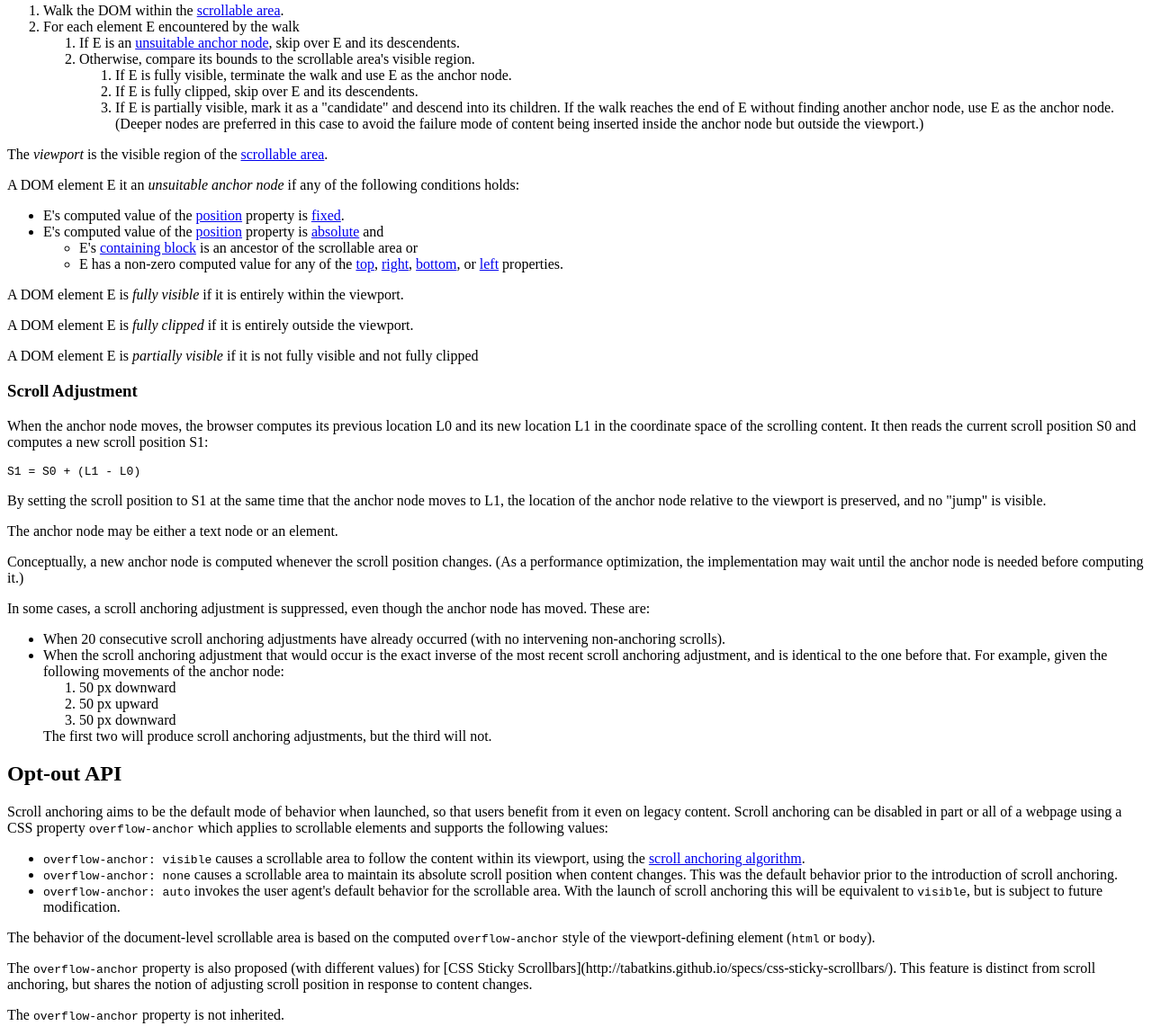
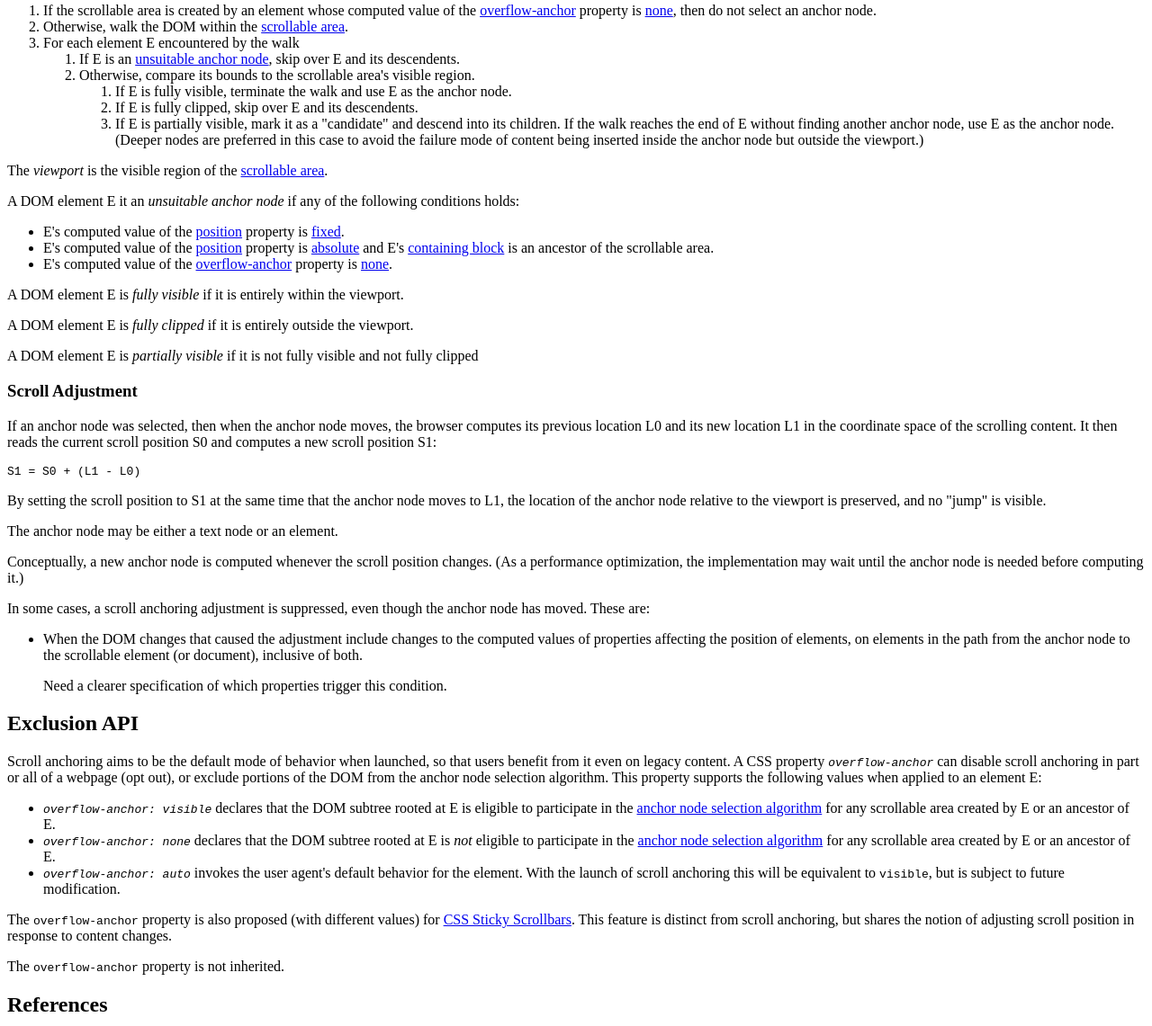
Before and after one commit to WICG/interventions, a plain HTML site: page scroll-anchoring/spec.html in a window 1280 px wide. Shown: the part 518-1659 px from the top of the page at 90% size. Drawn offline with Linux system fonts and the light colour scheme.

Commit message:
Update spec and explainer for SANACLAP and exclusion API.
Also remove specification of 20-adjustment limit, bounce suppression, and
exclusion of position:absolute with non-zero offset, and add explainer comments
about open questions (layout-affecting properties, opt-in API, unconditional
exclusion of position:absolute, remaining issues with feedback loops).

```diff
--- a/scroll-anchoring/spec.html
+++ b/scroll-anchoring/spec.html
@@ -90,7 +90,15 @@
           The <dfn id="anchoring-algorithm">algorithm to select an anchor node for a scrollable area </dfn>(either a
           document or an element with scrollable overflow) is as follows:
           <ol>
-            <li>Walk the DOM within the <a href="https://drafts.csswg.org/cssom-view/#scrolling-box">scrollable area</a>.</li>
+            <li>
+              If the scrollable area is created by an element whose computed value of the
+              <a href="#overflow-anchor">overflow-anchor</a> property is
+              <a href="#overflow-anchor-none">none</a>, then do not select an anchor node.
+            </li>
+            <li>
+              Otherwise, walk the DOM within the
+              <a href="https://drafts.csswg.org/cssom-view/#scrolling-box">scrollable area</a>.
+            </li>
             <li>
               For each element E encountered by the walk
               <ol>
@@ -126,16 +134,13 @@
               E's computed value of the <a href="https://drafts.csswg.org/css-position-3/#propdef-position">position</a> property is <a href="https://drafts.csswg.org/css-position-3/#valdef-position-fixed">fixed</a>.
             </li>
             <li>
-              E's computed value of the <a href="https://drafts.csswg.org/css-position-3/#propdef-position">position</a> property is <a href="https://drafts.csswg.org/css-position-3/#valdef-position-absolute">absolute</a> and
-              <ul>
-                <li> E's <a href="https://drafts.csswg.org/css-display-3/#containing-block">containing block</a> is an ancestor of the scrollable area or
-                <li> E has a non-zero computed value for any of the
-                  <a href="https://drafts.csswg.org/css-position-3/#propdef-top">top</a>,
-                  <a href="https://drafts.csswg.org/css-position-3/#propdef-right">right</a>,
-                  <a href="https://drafts.csswg.org/css-position-3/#propdef-bottom">bottom</a>, or
-                  <a href="https://drafts.csswg.org/css-position-3/#propdef-left">left</a>
-                  properties.
-              </ul>
+              E's computed value of the <a href="https://drafts.csswg.org/css-position-3/#propdef-position">position</a> property is <a href="https://drafts.csswg.org/css-position-3/#valdef-position-absolute">absolute</a> and E's
+              <a href="https://drafts.csswg.org/css-display-3/#containing-block">containing block</a>
+              is an ancestor of the scrollable area.
+            </li>
+            <li>
+              E's computed value of the <a href="#overflow-anchor">overflow-anchor</a>
+              property is <a href="#overflow-anchor-none">none</a>.
             </li>
           </ul>
         </p>
@@ -157,7 +162,8 @@
       <section>
         <h3>Scroll Adjustment</h3>
         <p>
-          When the anchor node moves, the browser computes its previous location L0 and
+          If an anchor node was selected, then when the anchor node moves,
+          the browser computes its previous location L0 and
           its new location L1 in the coordinate space of the scrolling content. It then
           reads the current scroll position S0 and computes a new scroll position S1:
         </p>
@@ -182,60 +188,54 @@
           the anchor node has moved. These are:
           <ul>
             <li>
-              When 20 consecutive scroll anchoring adjustments have already occurred
-              (with no intervening non-anchoring scrolls).
-            </li>
-            <li>
-              When the scroll anchoring adjustment that would occur is the exact
-              inverse of the most recent scroll anchoring adjustment, and is
-              identical to the one before that. For example, given the following
-              movements of the anchor node:
-              <ol>
-                <li>50 px downward
-                <li>50 px upward
-                <li>50 px downward
-              </ol>
-              The first two will produce scroll anchoring adjustments, but the
-              third will not.
+              When the DOM changes that caused the adjustment include changes to the
+              computed values of properties affecting the position of elements, on
+              elements in the path from the anchor node to the scrollable element (or
+              document), inclusive of both.
+              <p class="issue">
+                Need a clearer specification of which properties trigger this condition.
+              </p>
             </li>
           </ul>
         </div>
       </section>
     </section>
     <section>
-      <h2>Opt-out API</h2>
+      <h2>Exclusion API</h2>
       <p>
         Scroll anchoring aims to be the default mode of behavior when launched, so that
-        users benefit from it even on legacy content. Scroll anchoring can be disabled in
-        part or all of a webpage using a CSS property <code>overflow-anchor</code> which
-        applies to scrollable elements and supports the following values:
+        users benefit from it even on legacy content. A CSS property
+        <dfn id="overflow-anchor"><code>overflow-anchor</code></dfn> can disable
+        scroll anchoring in part or all of a webpage (opt out), or exclude portions
+        of the DOM from the anchor node selection algorithm.
+        This property supports the following values when applied to an element E:
       </p>
       <ul>
         <li>
-            <code>overflow-anchor: visible</code> causes a scrollable area to follow the content
-            within its viewport, using the <a href="#anchoring-algorithm" id="ref-for-anchoring-algorithm-1">scroll anchoring algorithm</a>.
+            <dfn><code>overflow-anchor: visible</code></dfn> declares that the DOM subtree
+            rooted at E is eligible to participate in the <a href="#anchoring-algorithm"
+            id="ref-for-anchoring-algorithm-1">anchor node selection algorithm</a>
+            for any scrollable area created by E or an ancestor of E.
         </li>
         <li>
-            <code>overflow-anchor: none</code> causes a scrollable area to maintain its absolute
-            scroll position when content changes. This was the default behavior prior to
-            the introduction of scroll anchoring.
+            <dfn id="overflow-anchor-none"><code>overflow-anchor: none</code></dfn>
+            declares that the DOM subtree rooted at E is <em>not</em> eligible to
+            participate in the <a href="#anchoring-algorithm"
+            id="ref-for-anchoring-algorithm-1">anchor node selection algorithm</a>
+            for any scrollable area created by E or an ancestor of E.
         </li>
         <li>
-            <code>overflow-anchor: auto</code> invokes the user agent's default behavior for the
-            scrollable area. With the launch of scroll anchoring this will be equivalent
+            <dfn><code>overflow-anchor: auto</code></dfn> invokes the user agent's default behavior for the
+            element. With the launch of scroll anchoring this will be equivalent
             to <code>visible</code>, but is subject to future modification.
         </li>
       </ul>
-      <p>
-        The behavior of the document-level scrollable area is based on the computed
-        <code>overflow-anchor</code> style of the viewport-defining element (<code>html</code> or <code>body</code>).
-      </p>
-      <p>
+      <div class="note">
         The <code>overflow-anchor</code> property is also proposed (with different values) for
-        [CSS Sticky Scrollbars](http://tabatkins.github.io/specs/css-sticky-scrollbars/).
+        <a href="http://tabatkins.github.io/specs/css-sticky-scrollbars/">CSS Sticky Scrollbars</a>.
         This feature is distinct from scroll anchoring, but shares the notion of
         adjusting scroll position in response to content changes.
-      </p>
+      </div>
       <p>
         The <code>overflow-anchor</code> property is not inherited.
       </p>
```
Also changed, not shown: 1 other file.
